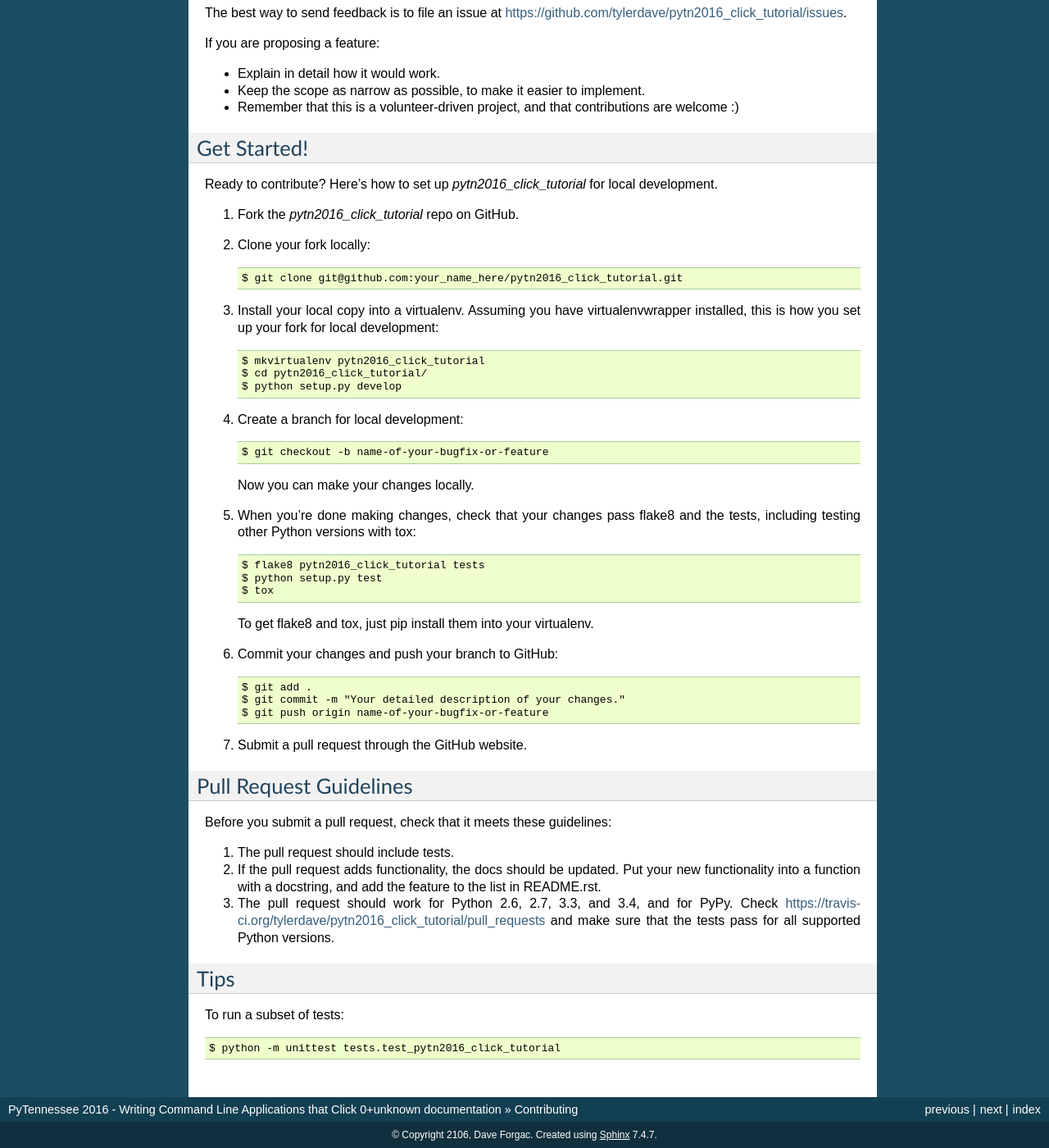
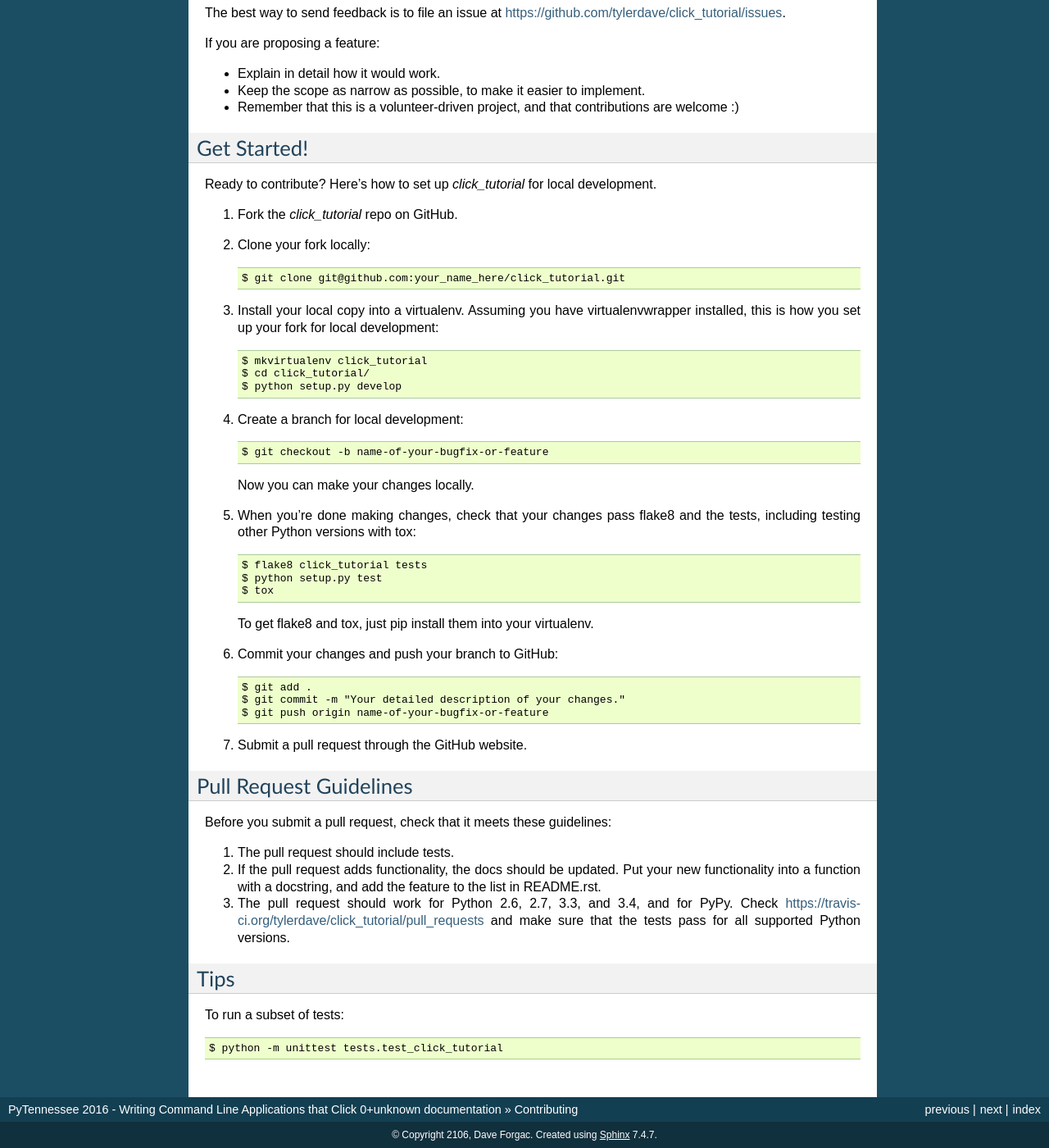
Before and after one commit to tylerdave/PyTN2016-Click-Tutorial, a Sphinx documentation site: the page built from docs/contributing.rst, in a window 1280 px wide and 1400 px high, scrolled down 832 px. Shown: the whole window at 82% size. Built offline with Sphinx 7.4.7, drawn with Linux system fonts in a browser that asks for light colours; some of the changed text lies outside the part shown.

Commit message:
removing pytn2016_ prefix

```diff
--- a/CONTRIBUTING.rst
+++ b/CONTRIBUTING.rst
@@ -13,7 +13,7 @@ Types of Contributions
 Report Bugs
 ~~~~~~~~~~~
 
-Report bugs at https://github.com/tylerdave/pytn2016_click_tutorial/issues.
+Report bugs at https://github.com/tylerdave/click_tutorial/issues.
 
 If you are reporting a bug, please include:
 
@@ -43,7 +43,7 @@ or even on the web in blog posts, articles, and such.
 Submit Feedback
 ~~~~~~~~~~~~~~~
 
-The best way to send feedback is to file an issue at https://github.com/tylerdave/pytn2016_click_tutorial/issues.
+The best way to send feedback is to file an issue at https://github.com/tylerdave/click_tutorial/issues.
 
 If you are proposing a feature:
 
@@ -55,17 +55,17 @@ If you are proposing a feature:
 Get Started!
 ------------
 
-Ready to contribute? Here's how to set up `pytn2016_click_tutorial` for local development.
+Ready to contribute? Here's how to set up `click_tutorial` for local development.
 
-1. Fork the `pytn2016_click_tutorial` repo on GitHub.
+1. Fork the `click_tutorial` repo on GitHub.
 2. Clone your fork locally::
 
-    $ git clone git@github.com:your_name_here/pytn2016_click_tutorial.git
+    $ git clone git@github.com:your_name_here/click_tutorial.git
 
 3. Install your local copy into a virtualenv. Assuming you have virtualenvwrapper installed, this is how you set up your fork for local development::
 
-    $ mkvirtualenv pytn2016_click_tutorial
-    $ cd pytn2016_click_tutorial/
+    $ mkvirtualenv click_tutorial
+    $ cd click_tutorial/
     $ python setup.py develop
 
 4. Create a branch for local development::
@@ -76,7 +76,7 @@ Ready to contribute? Here's how to set up `pytn2016_click_tutorial` for local de
 
 5. When you're done making changes, check that your changes pass flake8 and the tests, including testing other Python versions with tox::
 
-    $ flake8 pytn2016_click_tutorial tests
+    $ flake8 click_tutorial tests
     $ python setup.py test
     $ tox
 
@@ -100,7 +100,7 @@ Before you submit a pull request, check that it meets these guidelines:
    your new functionality into a function with a docstring, and add the
    feature to the list in README.rst.
 3. The pull request should work for Python 2.6, 2.7, 3.3, and 3.4, and for PyPy. Check
-   https://travis-ci.org/tylerdave/pytn2016_click_tutorial/pull_requests
+   https://travis-ci.org/tylerdave/click_tutorial/pull_requests
    and make sure that the tests pass for all supported Python versions.
 
 Tips
@@ -108,4 +108,4 @@ Tips
 
 To run a subset of tests::
 
-    $ python -m unittest tests.test_pytn2016_click_tutorial
+    $ python -m unittest tests.test_click_tutorial
--- a/pytn2016_click_tutorial/_version.py
+++ b/click_tutorial/_version.py
@@ -37,8 +37,8 @@ def get_config():
     cfg.VCS = "git"
     cfg.style = "pep440"
     cfg.tag_prefix = ""
-    cfg.parentdir_prefix = "pytn2016_click_tutorial-"
-    cfg.versionfile_source = "pytn2016_click_tutorial/_version.py"
+    cfg.parentdir_prefix = "click_tutorial-"
+    cfg.versionfile_source = "click_tutorial/_version.py"
     cfg.verbose = False
     return cfg
 
--- a/docs/conf.py
+++ b/docs/conf.py
@@ -1,7 +1,7 @@
 #!/usr/bin/env python
 # -*- coding: utf-8 -*-
 #
-# pytn2016_click_tutorial documentation build configuration file, created by
+# click_tutorial documentation build configuration file, created by
 # sphinx-quickstart on Tue Jul  9 22:26:36 2013.
 #
 # This file is execfile()d with the current directory set to its
@@ -31,7 +31,7 @@ project_root = os.path.dirname(cwd)
 # version is used.
 sys.path.insert(0, project_root)
 
-import pytn2016_click_tutorial
+import click_tutorial
 
 # -- General configuration ---------------------------------------------
 
@@ -63,9 +63,9 @@ copyright = u'2106, Dave Forgac'
 # the built documents.
 #
 # The short X.Y version.
-version = pytn2016_click_tutorial.__version__
+version = click_tutorial.__version__
 # The full version, including alpha/beta/rc tags.
-release = pytn2016_click_tutorial.__version__
+release = click_tutorial.__version__
 
 # The language for content autogenerated by Sphinx. Refer to documentation
 # for a list of supported languages.
@@ -188,7 +188,7 @@ html_static_path = ['_static']
 #html_file_suffix = None
 
 # Output file base name for HTML help builder.
-htmlhelp_basename = 'pytn2016_click_tutorialdoc'
+htmlhelp_basename = 'click_tutorialdoc'
 
 
 # -- Options for LaTeX output ------------------------------------------
@@ -208,7 +208,7 @@ latex_elements = {
 # (source start file, target name, title, author, documentclass
 # [howto/manual]).
 latex_documents = [
-    ('index', 'pytn2016_click_tutorial.tex',
+    ('index', 'click_tutorial.tex',
      u'PyTennessee 2016 - Writing Command Line Applications that Click Documentation',
      u'Dave Forgac', 'manual'),
 ]
@@ -239,7 +239,7 @@ latex_documents = [
 # One entry per manual page. List of tuples
 # (source start file, name, description, authors, manual section).
 man_pages = [
-    ('index', 'pytn2016_click_tutorial',
+    ('index', 'click_tutorial',
      u'PyTennessee 2016 - Writing Command Line Applications that Click Documentation',
      [u'Dave Forgac'], 1)
 ]
@@ -254,10 +254,10 @@ man_pages = [
 # (source start file, target name, title, author,
 #  dir menu entry, description, category)
 texinfo_documents = [
-    ('index', 'pytn2016_click_tutorial',
+    ('index', 'click_tutorial',
      u'PyTennessee 2016 - Writing Command Line Applications that Click Documentation',
      u'Dave Forgac',
-     'pytn2016_click_tutorial',
+     'click_tutorial',
      'One line description of project.',
      'Miscellaneous'),
 ]
--- a/docs/index.rst
+++ b/docs/index.rst
@@ -1,4 +1,4 @@
-.. pytn2016_click_tutorial documentation master file, created by
+.. click_tutorial documentation master file, created by
    sphinx-quickstart on Tue Jul  9 22:26:36 2013.
    You can adapt this file completely to your liking, but it should at least
    contain the root `toctree` directive.
--- a/docs/installation.rst
+++ b/docs/installation.rst
@@ -4,9 +4,9 @@ Installation
 
 At the command line::
 
-    $ easy_install pytn2016_click_tutorial
+    $ easy_install click_tutorial
 
 Or, if you have virtualenvwrapper installed::
 
-    $ mkvirtualenv pytn2016_click_tutorial
-    $ pip install pytn2016_click_tutorial
+    $ mkvirtualenv click_tutorial
+    $ pip install click_tutorial
--- a/docs/usage.rst
+++ b/docs/usage.rst
@@ -4,4 +4,4 @@ Usage
 
 To use PyTennessee 2016 - Writing Command Line Applications that Click in a project::
 
-    import pytn2016_click_tutorial
+    import click_tutorial
--- a/setup.cfg
+++ b/setup.cfg
@@ -1,10 +1,10 @@
 [versioneer]
 VCS = git
 style = pep440
-versionfile_source = pytn2016_click_tutorial/_version.py
-versionfile_build = pytn2016_click_tutorial/_version.py
+versionfile_source = click_tutorial/_version.py
+versionfile_build = click_tutorial/_version.py
 tag_prefix =
-parentdir_prefix = pytn2016_click_tutorial-
+parentdir_prefix = click_tutorial-
 
 [wheel]
 universal = 1
```
Also changed, not shown: README.rst (+5 -5 lines), setup.py (+9 -6 lines), click_tutorial/__init__.py (renamed from pytn2016_click_tutorial/__init__.py), 9 other files.
